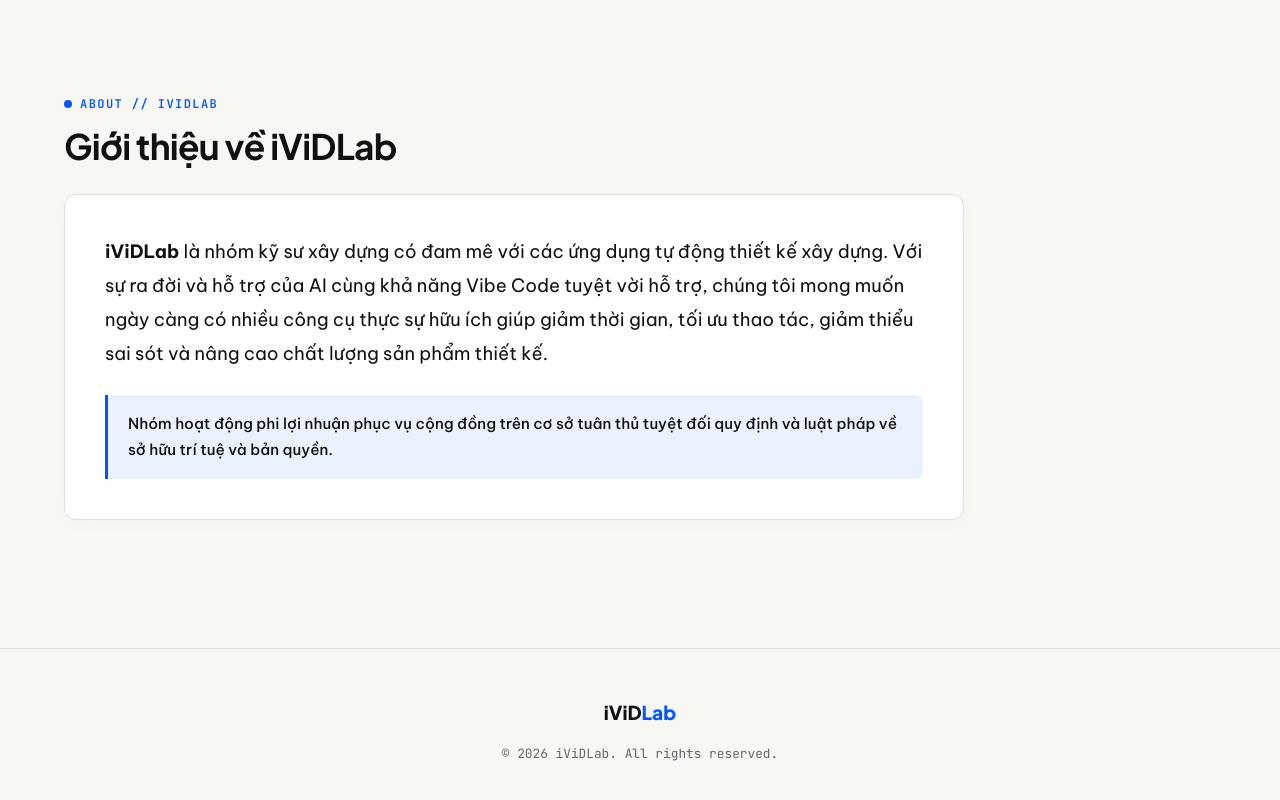
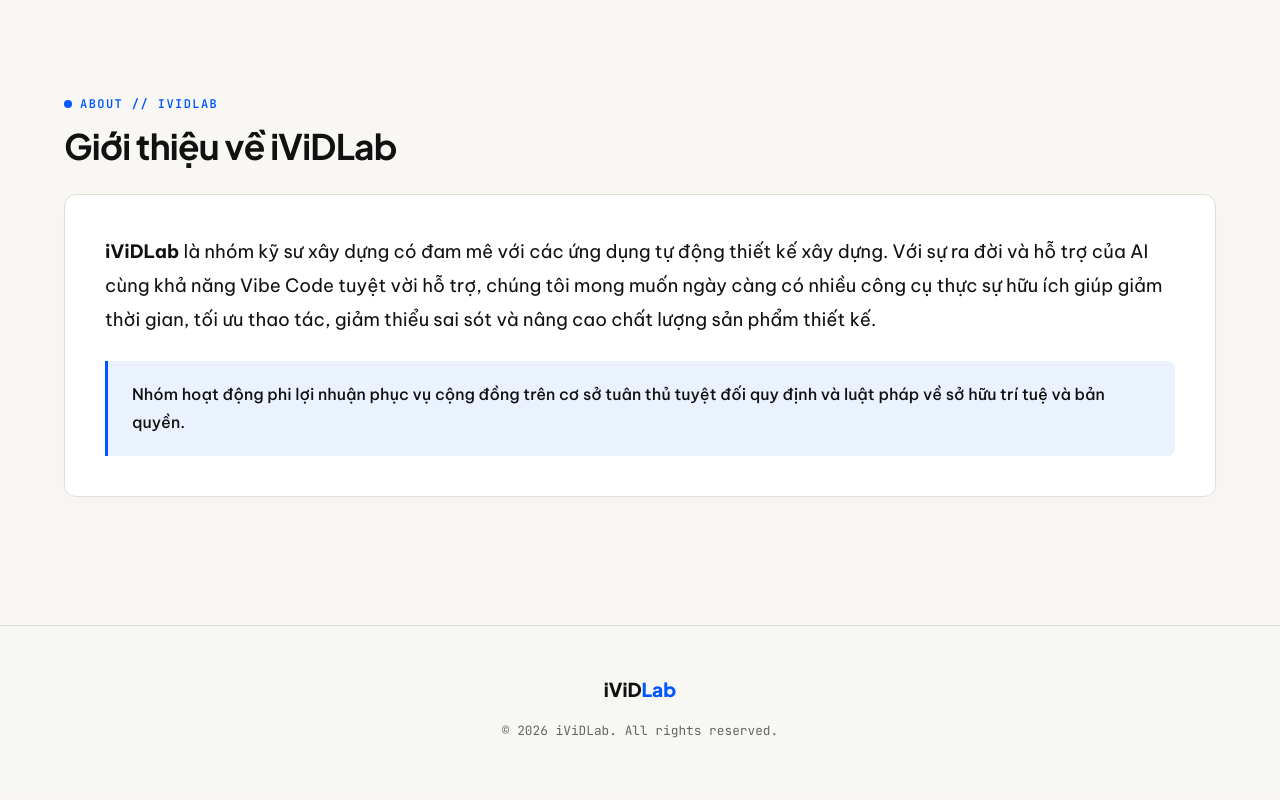
Before and after one commit to javisdinh0/ividlab, a React (Vite) app: page / in a window 1280 px wide. Shown: the part 1294-2094 px from the top of the page. Built offline with nearby package versions, Linux system fonts and the light colour scheme.

Commit message:
style: stretch About card to 100% container width for perfect grid alignment

```diff
--- a/src/components/AboutSection.jsx
+++ b/src/components/AboutSection.jsx
@@ -17,7 +17,7 @@ export default function AboutSection() {
           border: '1px solid var(--border-rule)',
           borderRadius: '12px',
           padding: '2.5rem',
-          maxWidth: '900px',
+          width: '100%',
           boxShadow: '0 4px 20px rgba(0, 0, 0, 0.02)'
         }}>
           <p style={{
@@ -35,11 +35,11 @@ export default function AboutSection() {
             paddingLeft: '1.25rem',
             marginTop: '1.5rem',
             backgroundColor: 'var(--accent-blue-light)',
-            padding: '1rem 1.25rem',
+            padding: '1.25rem 1.5rem',
             borderRadius: '0 8px 8px 0'
           }}>
             <p style={{
-              fontSize: '0.95rem',
+              fontSize: '1rem',
               lineHeight: '1.7',
               color: 'var(--text-ink)',
               fontWeight: 500
```
